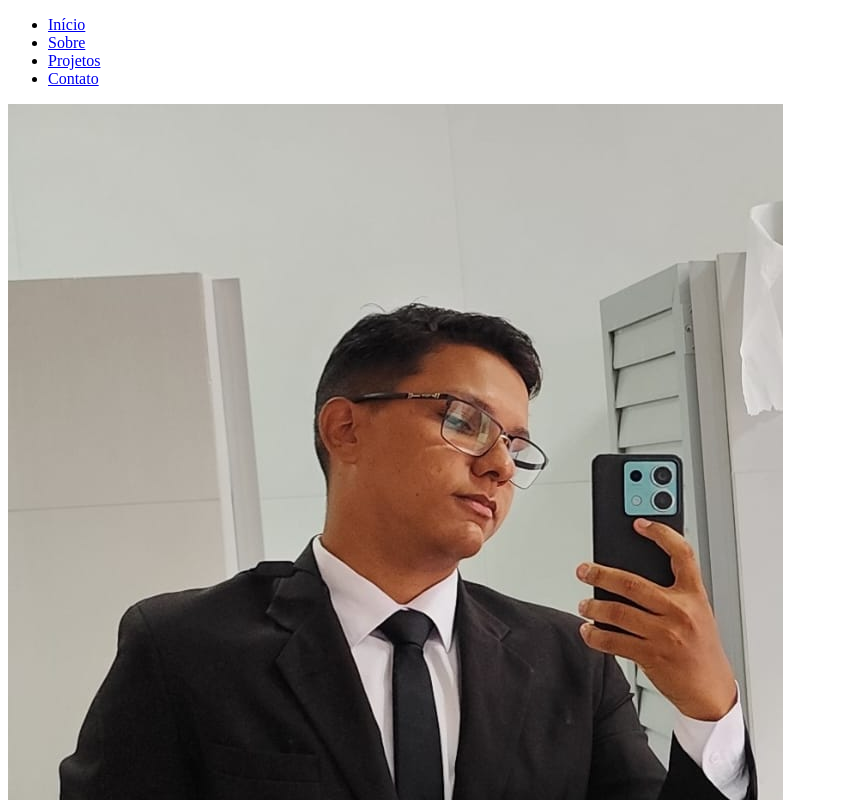
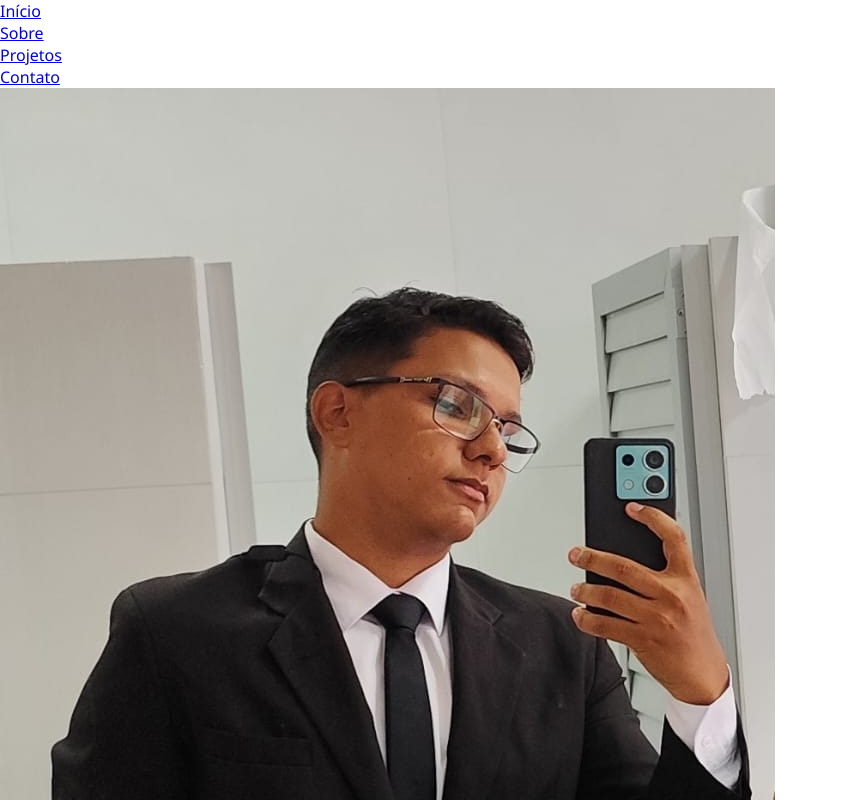
Before and after one commit to eduardocastros-dev/Portifolio-Edu, a plain HTML site: page index.html in a window 1280 px wide. Shown: the top 800 px of the page, without its empty margins (0-846 px from the left). Drawn offline with Linux system fonts and the light colour scheme.

Commit message:
atualização

```diff
--- a/index.html
+++ b/index.html
@@ -4,6 +4,7 @@
     <meta charset="UTF-8">
     <meta name="viewport" content="width=device-width, initial-scale=1.0">
     <title>Eduardo Castro | Portfólio</title>
+    <link rel="stylesheet" href="style.css">
 </head>
 <body>
     <nav class="navegacao">
@@ -64,6 +65,5 @@
             </div>
         </form>
     </section>
-
 </body>
 </html>
--- a/style.css
+++ b/style.css
@@ -0,0 +1,19 @@
+*{
+    margin: 0;
+    padding: 0;
+    box-sizing: border-box;
+    font-family: 'Segoe UI', Tahoma, Geneva, Verdana, sans-serif;
+}
+
+html{
+    scroll-behavior: smooth;
+}
+
+:root{
+    --primaria: #4f46e5;
+    --secundaria: #7c3aed;
+    --escuro: #0f172a;
+    --maisEscuro: #0a0f1c;
+    --claro: #e2e9f0;
+    --vidro: rgba(255, 255, 255, 0.1);
+}
```
